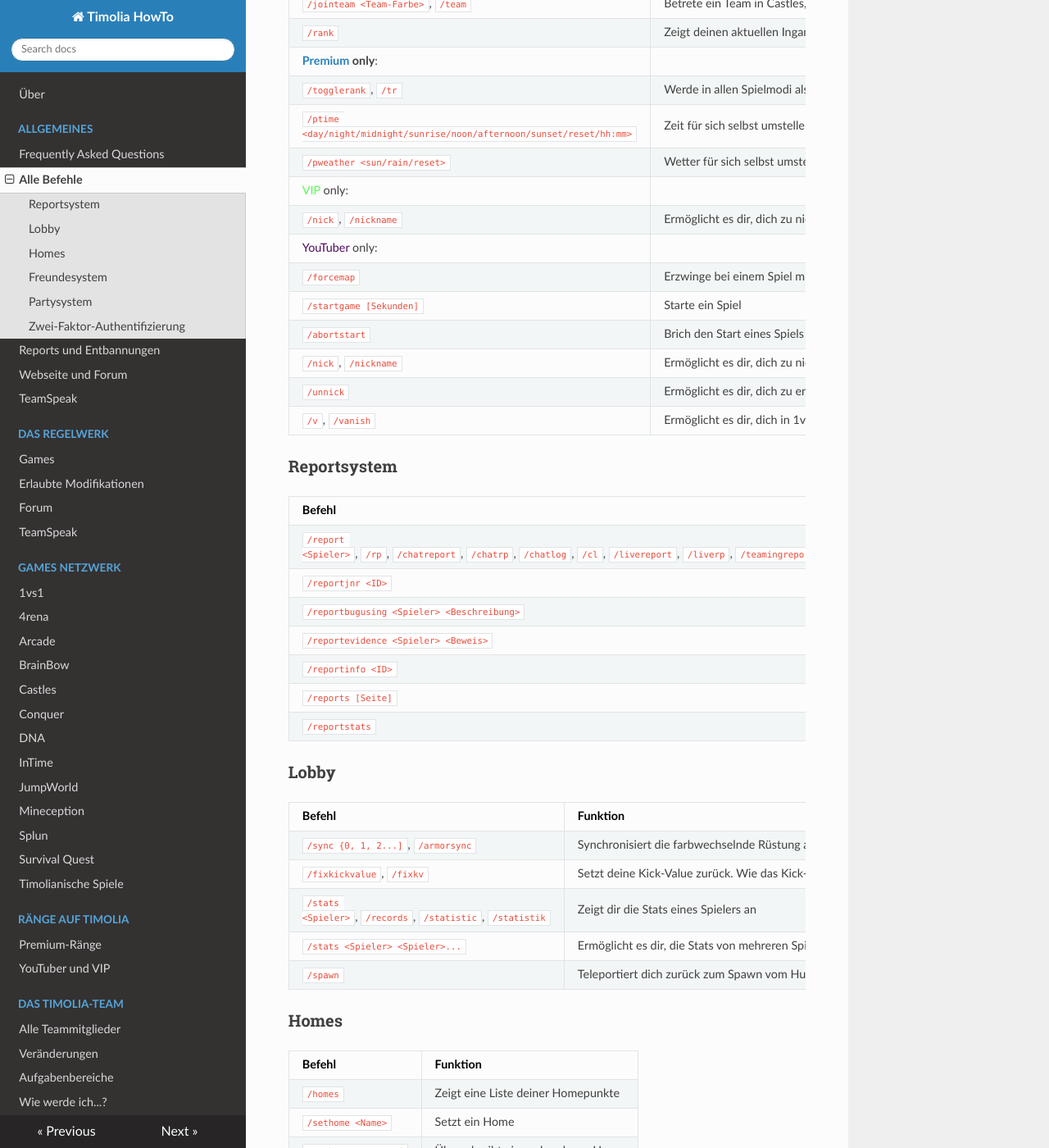
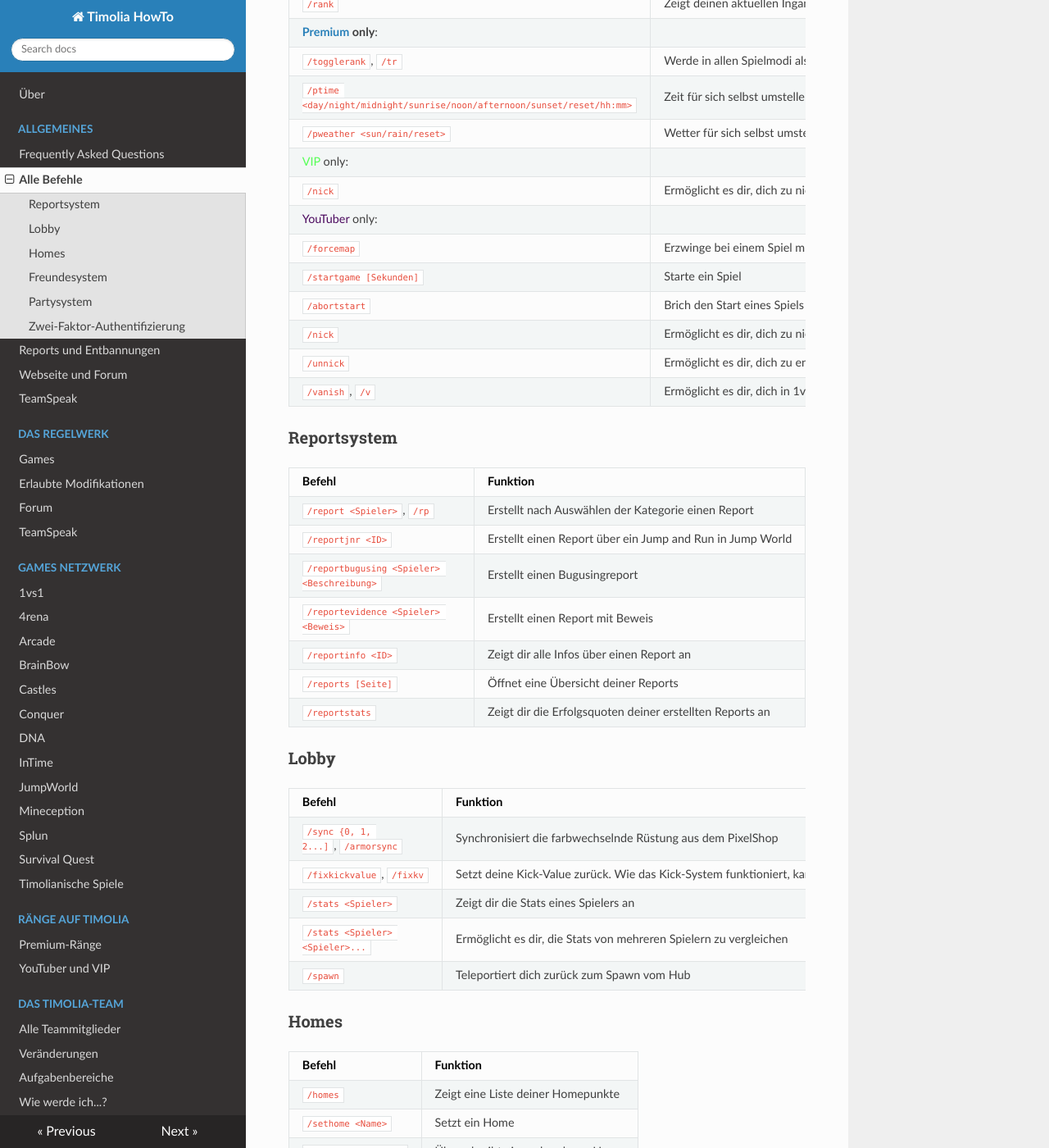
Before and after one commit to TimoliaDE/HowTo, an MkDocs documentation site: the page built from docs/commands.md, in a window 1280 px wide and 1400 px high, scrolled down 1152 px. Shown: the whole window at 82% size. Built offline with MkDocs 1.6.1, drawn with Linux system fonts in a browser that asks for light colours; nearby versions of some CDN libraries; old or Windows-style settings are respelled for this version of MkDocs; some of the changed text lies outside the part shown.

Commit message:
Update commands.md

```diff
--- a/docs/commands.md
+++ b/docs/commands.md
@@ -36,20 +35,20 @@ Diese Befehle sind global nutzbar und stehen dir jederzeit zur Verfügung.
 | `/ptime <day/night/midnight/sunrise/noon/afternoon/sunset/reset/hh:mm>` | Zeit für sich selbst umstellen |
 | `/pweather <sun/rain/reset>`    | Wetter für sich selbst umstellen |
 | [<span style="color:#55FF55">VIP</span>](/ranks/youtube/) only: | |
-| `/nick`, `/nickname`            | Ermöglicht es dir, dich zu nicken |
+| `/nick`                         | Ermöglicht es dir, dich zu nicken |
 | [<span style="color:#4C0B5F">YouTuber</span>](/ranks/youtube/) only: | |
 | `/forcemap`                     | Erzwinge bei einem Spiel mit Voting-System eine bestimmte Map |
 | `/startgame [Sekunden]`         | Starte ein Spiel |
 | `/abortstart`                   | Brich den Start eines Spiels ab |
-| `/nick`, `/nickname`            | Ermöglicht es dir, dich zu nicken |
+| `/nick`                         | Ermöglicht es dir, dich zu nicken |
 | `/unnick`                       | Ermöglicht es dir, dich zu entnicken |
-| `/v`, `/vanish`                 | Ermöglicht es dir, dich in 1vs1, Jumpworld und in den Lobbys unsichtbar zu machen |
+| `/vanish`, `/v`                 | Ermöglicht es dir, dich in 1vs1, Jumpworld und in den Lobbys unsichtbar zu machen |
 
 ### Reportsystem
 
 | Befehl | Funktion |
 | ------ | -------- |
-| `/report <Spieler>`, `/rp`, `/chatreport`, `/chatrp`, `/chatlog`, `/cl`, `/livereport`, `/liverp`, `/teamingreport`, `/teamrp` | Erstellt nach Auswählen der Kategorie einen Report |
+| `/report <Spieler>`, `/rp`      | Erstellt nach Auswählen der Kategorie einen Report |
 | `/reportjnr <ID>`               | Erstellt einen Report über ein Jump and Run in Jump World |
 | `/reportbugusing <Spieler> <Beschreibung>` | Erstellt einen Bugusingreport |
 | `/reportevidence <Spieler> <Beweis>` | Erstellt einen Report mit Beweis |
@@ -62,7 +61,7 @@ Diese Befehle sind global nutzbar und stehen dir jederzeit zur Verfügung.
 | ------ | -------- |
 | `/sync {0, 1, 2...]`, `/armorsync` | Synchronisiert die farbwechselnde Rüstung aus dem PixelShop |
 | `/fixkickvalue`, `/fixkv`       | Setzt deine Kick-Value zurück. Wie das Kick-System funktioniert, kannst du [<strong>hier</strong> nachlesen](https://howto.timolia.de/faq/#wie-funktioniert-das-kick-system) |
-| `/stats <Spieler>`, `/records`, `/statistic`, `/statistik` | Zeigt dir die Stats eines Spielers an |
+| `/stats <Spieler>`              | Zeigt dir die Stats eines Spielers an |
 | `/stats <Spieler> <Spieler>...` | Ermöglicht es dir, die Stats von mehreren Spielern zu vergleichen |
 | `/spawn`                        | Teleportiert dich zurück zum Spawn vom Hub |
 
```
Also changed, not shown: other parts of docs/commands.md (+5 -6 lines).
